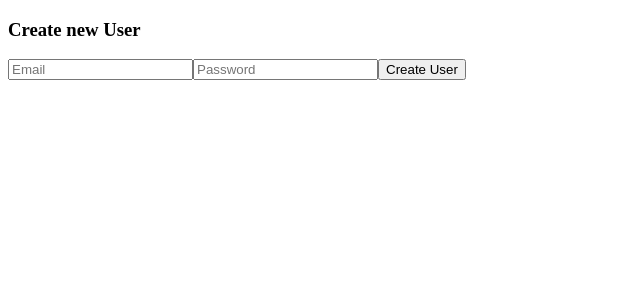
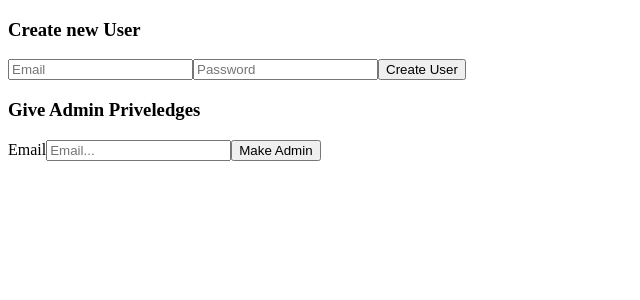
Before and after one commit to FCCSTeam/Fire-Code-Compliance-Software, a Vue app: page /adminpage in a window 1280 px wide. Shown: the top 300 px of the page, without its empty margins (0-640 px from the left). Built offline with nearby package versions, Linux system fonts and the light colour scheme; no server answers; sample sign-in values are in the browser's storage.

Commit message:
added addAdmin form

```diff
--- /dev/null
+++ b/src/components/authentication/AddAdmin.vue
@@ -0,0 +1,26 @@
+<template>
+  <div id="addAdmin">
+    <h3>Give Admin Priveledges</h3>
+    <form @submit.prevent="CreateUser">
+      <label for="email">Email</label>
+      <input type="email" required v-model="email" placeholder="Email..." />
+      <button>Make Admin</button>
+      <div v-if="error">{{ error }}</div>
+    </form>
+  </div>
+</template>
+
+<script>
+export default {
+  name: "AddAdmin",
+  data() {
+    return {
+      email: "",
+      error: null,
+    };
+  },
+};
+</script>
+
+<style>
+</style>
--- a/src/firebase/config.js
+++ b/src/firebase/config.js
@@ -11,6 +11,7 @@ const firebaseConfig = {
   };
 
   const app = firebase.initializeApp(firebaseConfig);
-  const projectAuth = firebase.auth(app)
+  const projectAuth = firebase.auth(app);
+  //const projectFunctions = firebase.functions();
 
   export{projectAuth}
--- a/src/views/Adminpage.vue
+++ b/src/views/Adminpage.vue
@@ -1,19 +1,21 @@
 <template>
   <div>
-
       <AddUser />
+      <AddAdmin />
   </div>
 </template>
 
 <script>
 
 import AddUser from '@/components/authentication/AddUser.vue'
+import AddAdmin from '@/components/authentication/AddAdmin.vue'
 
 export default {
     name: 'Userpage',
     components:
     {
-        AddUser
+        AddUser,
+        AddAdmin,
     }
 
 }
```
Also changed, not shown: src/js/auth/userAccess.js (added).
